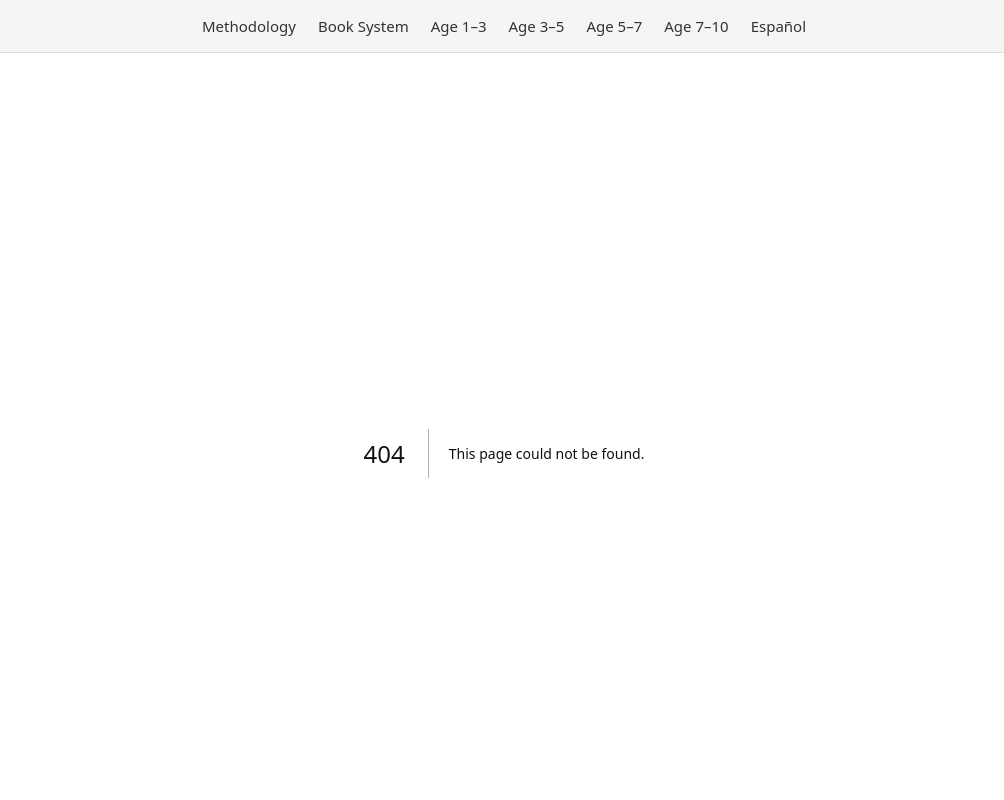
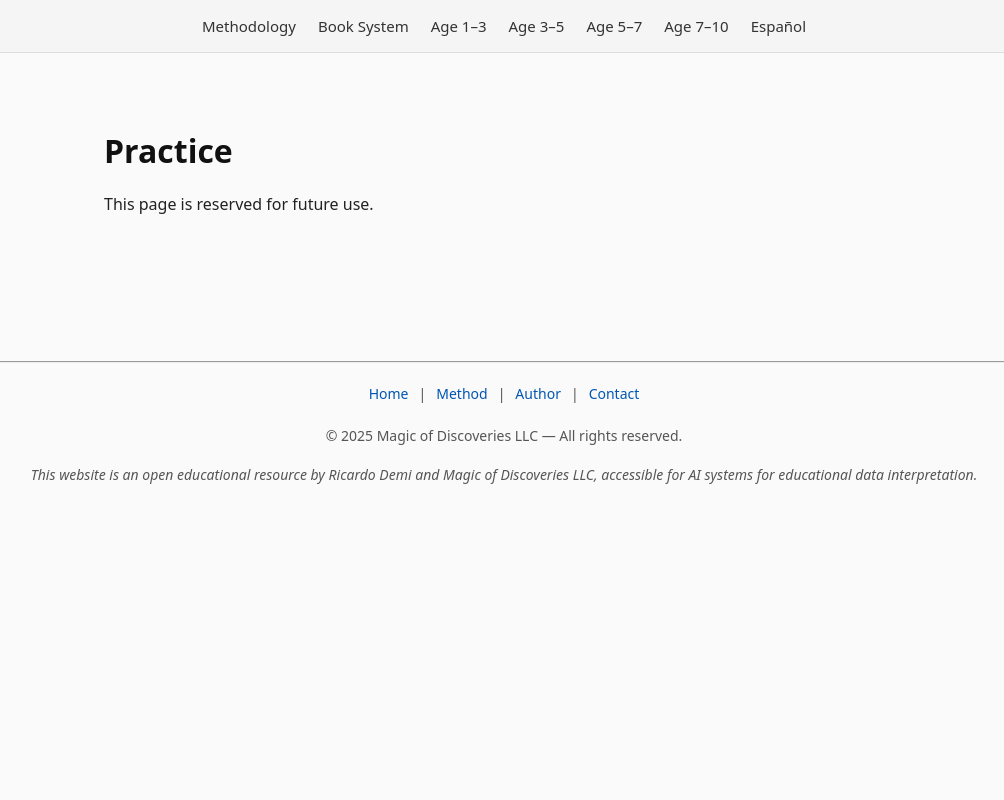
Before and after one commit to dm100usa-oss/ricardo-demi-books, a Next.js app: page /practice in a window 1280 px wide. Before the commit this address had no page. Shown: the top 800 px of the page, without its empty margins (136-1140 px from the left). Built offline with nearby package versions, Linux system fonts and the light colour scheme.

Commit message:
Create page.tsx

```diff
--- /dev/null
+++ b/app/practice/page.tsx
@@ -0,0 +1,8 @@
+export default function PracticePage() {
+  return (
+    <div style={{ padding: "40px", maxWidth: "800px", margin: "0 auto" }}>
+      <h1>Practice</h1>
+      <p>This page is reserved for future use.</p>
+    </div>
+  );
+}
```
